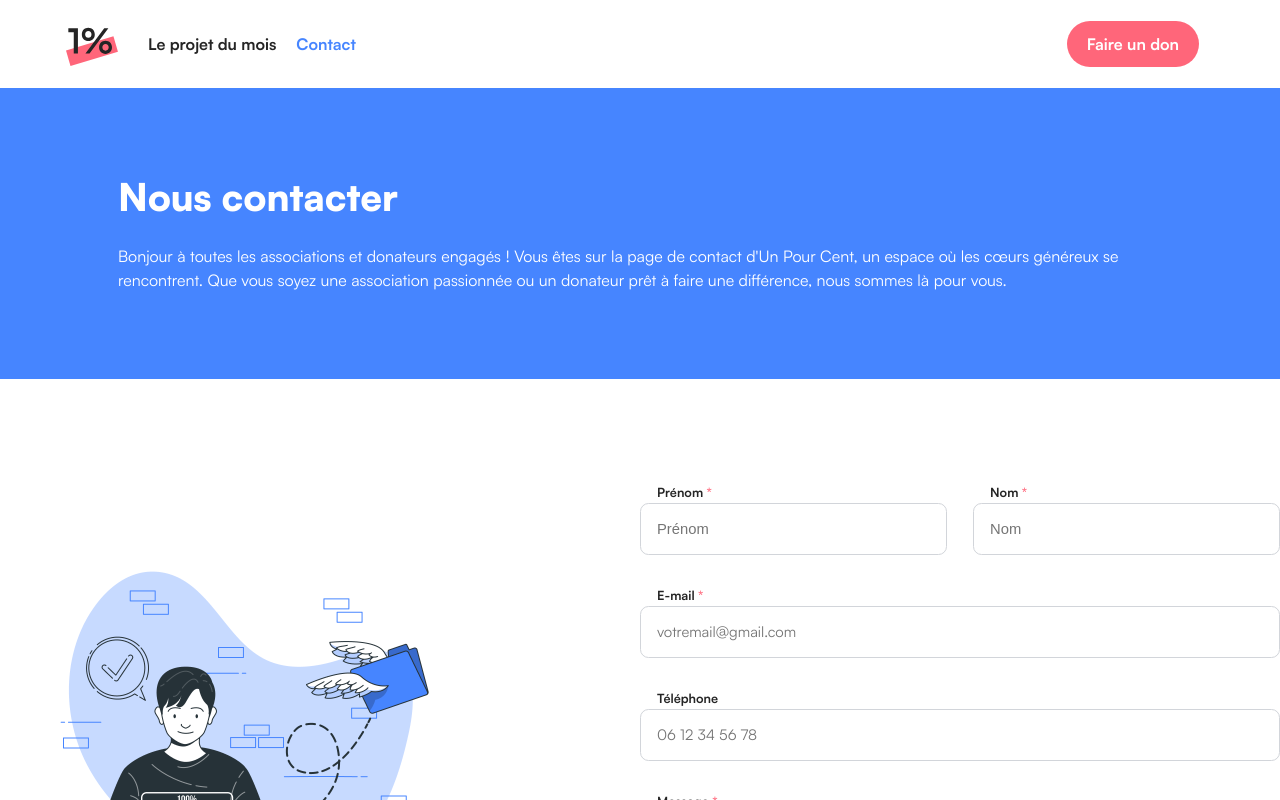
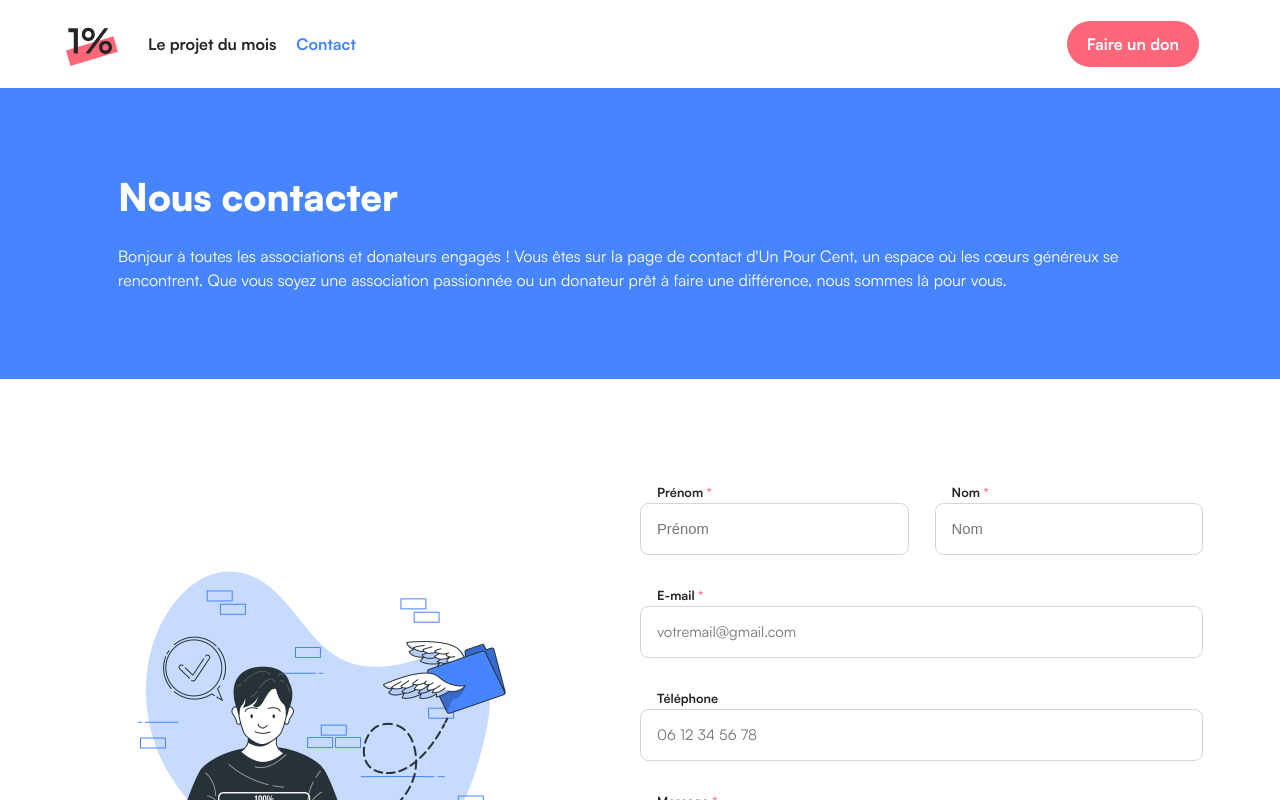
Before and after one commit to sofianslimani/unpourcent-next, a Next.js app: page /contact in a window 1280 px wide. Shown: the top 800 px of the page. Built offline with nearby package versions, Linux system fonts and the light colour scheme; no server answers.

Commit message:
[axel/archi/fix-contact-design][fix]:fix max widht contact form page

```diff
--- a/pages/contact/Partials/ContactForm.js
+++ b/pages/contact/Partials/ContactForm.js
@@ -56,7 +56,7 @@ const ContactForm = () => {
     },
   });
   return (
-    <section className={'contact-form'}>
+    <section className={'contact-form container-l'}>
         <div className={'contact-form-container'}>
           <div className={'contact-form-container-left'}>
             <img
```
